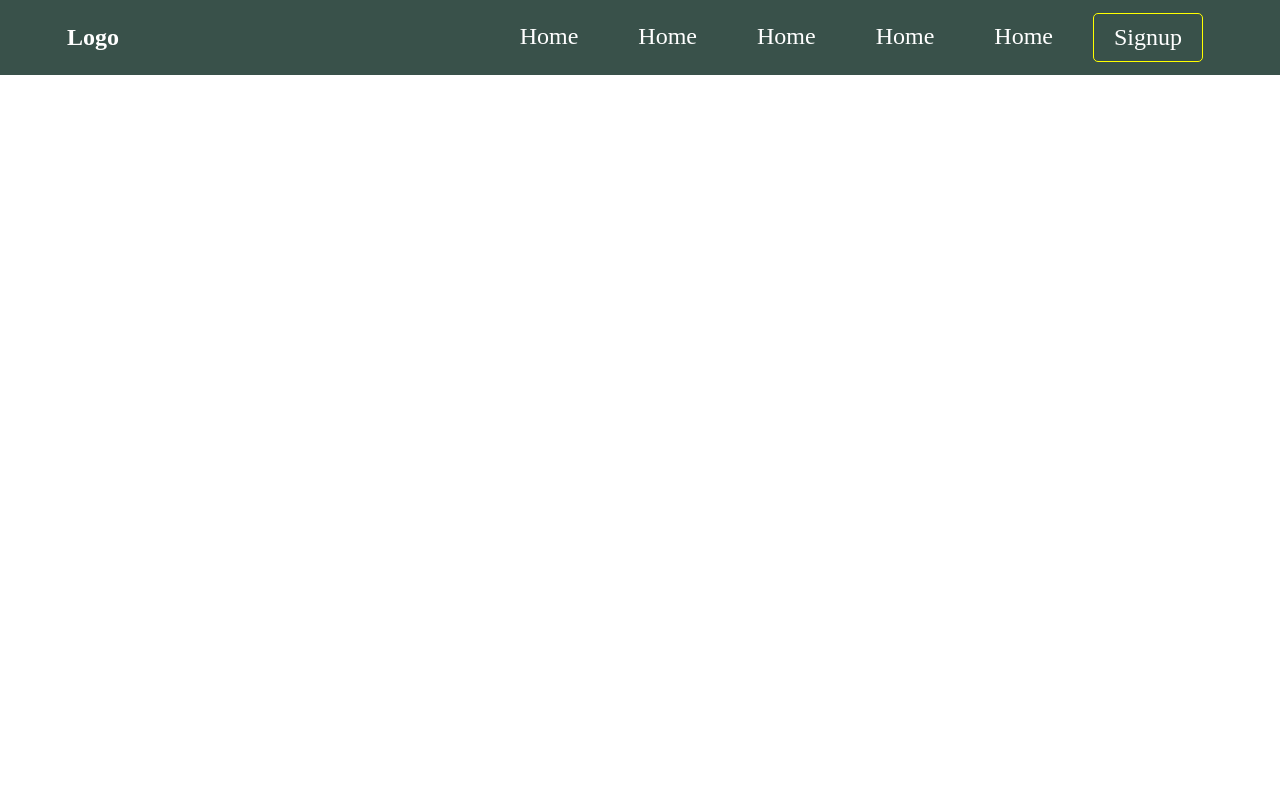
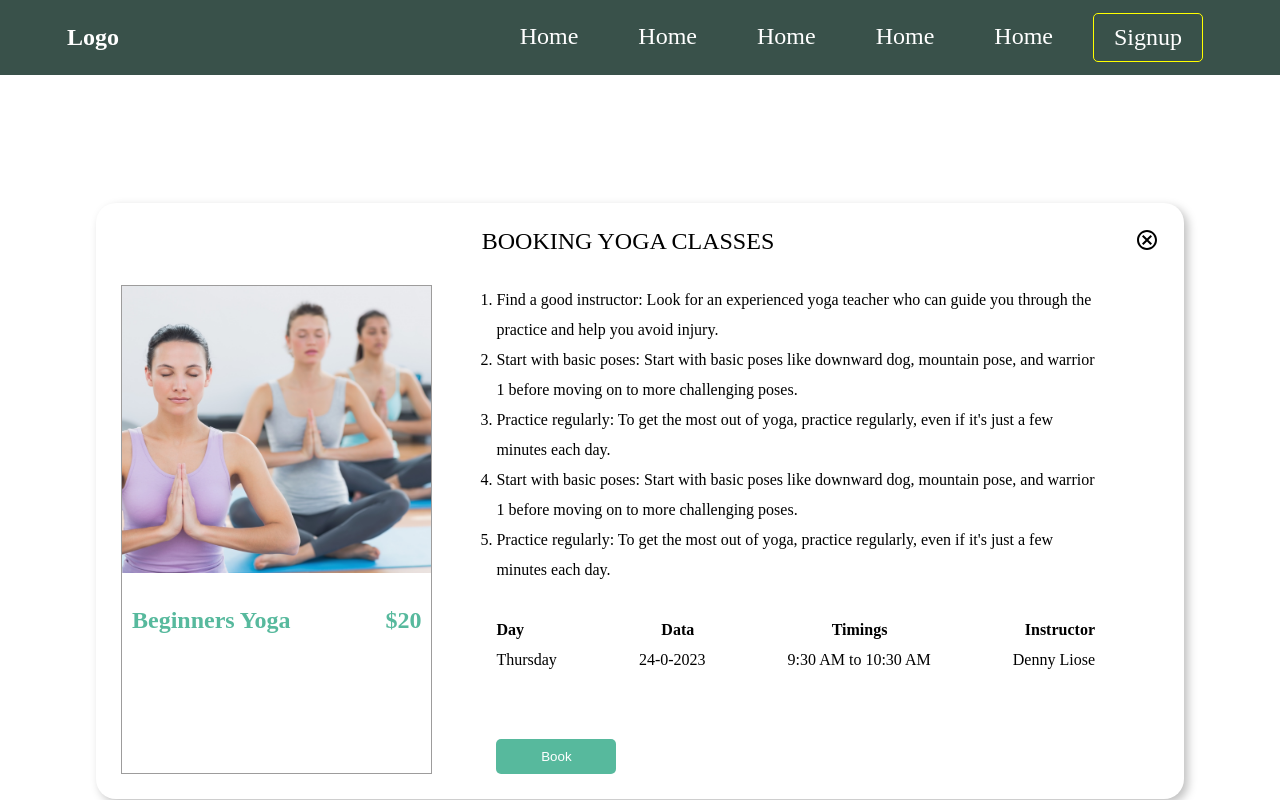
Before and after one commit to maheshchavan99/yogo-appliaction, a React (Create React App) app: page /booking in a window 1280 px wide. Built offline with nearby package versions, Linux system fonts and the light colour scheme.

Commit message:
bookin done

```diff
--- a/src/App.js
+++ b/src/App.js
@@ -3,12 +3,14 @@ import Navbar from './components/navbar/Navbar'
 import Home from './pages/home/Home'
 
 import { Routes, Route } from "react-router-dom";
+import BookingYoga from './components/bookingclass/BookingYoga';
 function App() {
   return (
     <div>
       <Navbar />
       <Routes>
         <Route path='/' element={<Home/>} />
+        <Route path='/booking' element={<BookingYoga/>} />
       </Routes>
     </div>
   )
--- /dev/null
+++ b/src/components/bookingclass/BookingYoga.jsx
@@ -0,0 +1,79 @@
+import "./booking.css";
+import { images } from "../../assets/index";
+import { CancelOutlined } from "@mui/icons-material/";
+import { useState } from "react";
+function BookingYoga() {
+  const [isClose, setClose] = useState(true);
+  return (
+    <>
+      {isClose ? (
+        <div className="bookinng-yoga">
+          <CancelOutlined
+            className="CancelOutlined"
+            onClick={() => setClose(false)}
+          />
+          <h1 className="heading">BOOKING YOGA CLASSES</h1>
+          <div className="bookin-container">
+            <div className="bookin-left">
+              <img
+                src={images.home_banner_image}
+                alt=""
+                className="booking-image"
+              />
+              <div className="bookleft-content">
+                <span>Beginners Yoga</span>
+                <span>$20</span>
+              </div>
+            </div>
+            <div className="bookin-right">
+              <ol>
+                <li>
+                  Find a good instructor: Look for an experienced yoga teacher
+                  who can guide you through the practice and help you avoid
+                  injury.
+                </li>
+                <li>
+                  Start with basic poses: Start with basic poses like downward
+                  dog, mountain pose, and warrior 1 before moving on to more
+                  challenging poses.
+                </li>
+                <li>
+                  Practice regularly: To get the most out of yoga, practice
+                  regularly, even if it's just a few minutes each day.
+                </li>
+                <li>
+                  Start with basic poses: Start with basic poses like downward
+                  dog, mountain pose, and warrior 1 before moving on to more
+                  challenging poses.
+                </li>
+                <li>
+                  Practice regularly: To get the most out of yoga, practice
+                  regularly, even if it's just a few minutes each day.
+                </li>
+              </ol>
+              <div className="booking-details">
+                <div className="deatils-left">
+                  <span className="medium-bold">Day</span>
+                  <span className="medium-bold">Data</span>
+                  <span className="medium-bold">Timings</span>
+                  <span className="medium-bold">Instructor</span>
+                </div>
+                <div className="deatilsleft">
+                  <span className="medium">Thursday</span>
+                  <span className="medium">24-0-2023</span>
+                  <span className="medium">9:30 AM to 10:30 AM</span>
+                  <span className="medium">Denny Liose</span>
+                </div>
+              </div>
+              <button className="booking-btn">Book</button>
+            </div>
+          </div>
+        </div>
+      ) : (
+        ""
+      )}
+    </>
+  );
+}
+
+export default BookingYoga;
--- /dev/null
+++ b/src/components/bookingclass/booking.css
@@ -0,0 +1,65 @@
+.bookinng-yoga {
+  width: 85%;
+  box-shadow: 4px 4px 10px rgba(0, 0, 0, 0.25);
+  border-radius: 20px;
+  margin: 10vw auto 0px;
+  padding: 25px;
+}
+.bookinng-yoga .heading{
+  font-weight: 500;
+font-size: 24px;
+text-align: center;
+
+}
+.CancelOutlined{
+  float: right;
+  cursor:  pointer !important;
+}
+.bookleft-content{
+  display: flex;
+  justify-content: space-between;
+  color: #57B99D;
+  font-size: 24px;
+  font-weight: bold;
+  padding: 30px 10px;
+}
+.bookin-left{
+  width: 30%;
+  border: 0.5px solid #9D9C9C;
+}
+.bookin-right{
+  width:70%;
+  padding: 0 5vw;
+  line-height: 30px;
+}
+.bookin-left .booking-image{
+  width: 100%;
+}
+.bookin-container{
+  display: flex;
+  justify-content: space-between;
+  margin-top: 30px;
+}
+.booking-details .deatils-left{
+  display: flex;
+  justify-content: space-between;
+  margin-top: 30px;
+}
+.deatilsleft{
+  display: flex;
+  justify-content: space-between;
+}
+.medium-bold{
+  font-size: 16px;
+  font-weight: bold;
+}
+.booking-btn{
+  width: 120px;
+  padding: 10px;
+  border-radius: 5px;
+  color: white;
+  background-color: #57B99D;;
+  border: none;
+  margin-top: 5vw;
+  cursor: pointer;
+}
```
Also changed, not shown: src/assets/images/Rectangle 165.png (added).
